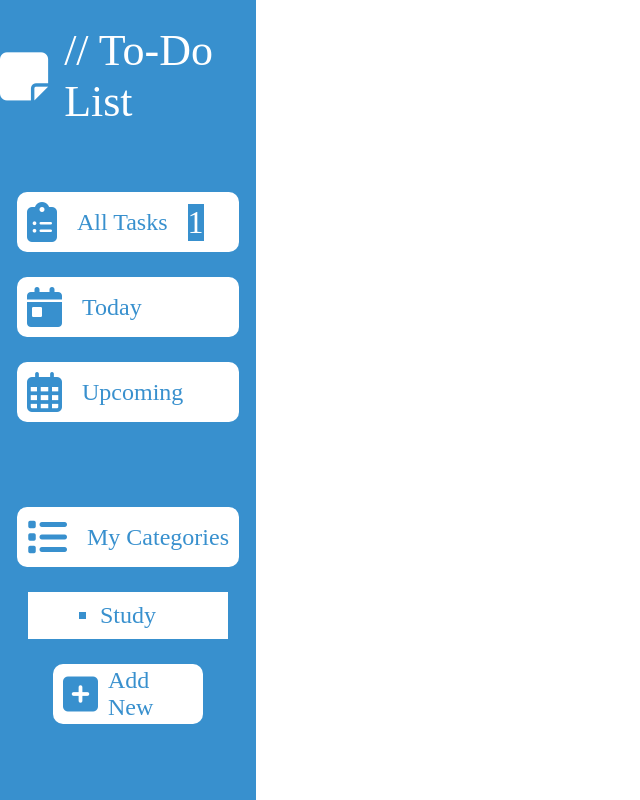
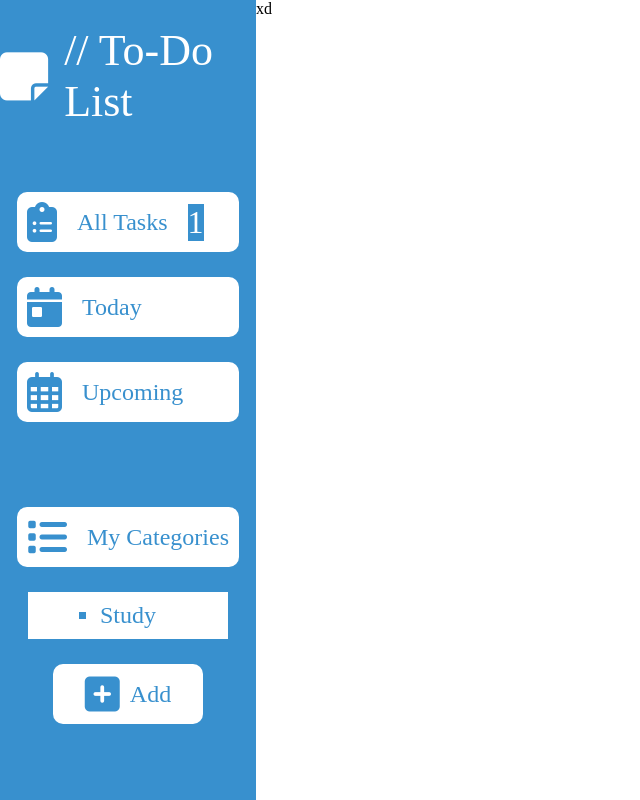
Before and after one commit to oguzhanmolu/todo-list, a plain HTML site: page index.html in a window 1280 px wide. Shown: the whole page, without its empty margins (0-640 px from the left). Drawn offline with Linux system fonts and the light colour scheme.

Commit message:
minor css

```diff
--- a/index.html
+++ b/index.html
@@ -42,10 +42,10 @@
         </ul>
         <div id="add-new-category">
           <i class="fa-solid fa-square-plus"></i>
-          <p>Add New</p>
+          <p>Add</p>
         </div>
       </nav>
     </header>
-    <main></main>
+    <main>xd</main>
   </body>
 </html>
--- a/style.css
+++ b/style.css
@@ -5,6 +5,9 @@
   margin: 0;
   padding: 0;
   box-sizing: border-box;
+}
+body {
+  display: flex;
 }
 .fa-solid,
 .fa-regular {
@@ -75,9 +78,9 @@ nav > *:hover,
   scale: 1;
 }
 #add-new-category {
+  justify-content: center;
   height: 60px;
   width: 150px;
-  font-size: 1.5rem;
   gap: 10px;
 }
 /*  */
```
